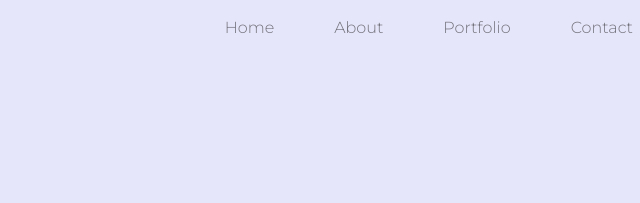
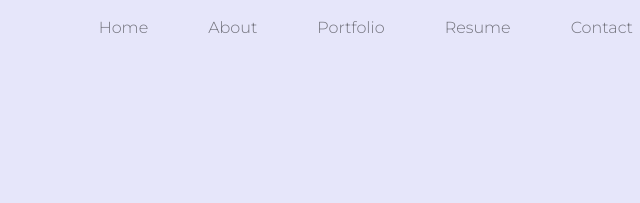
Before and after one commit to domdotcom/Portfolio, a plain HTML site: page index.html in a window 1280 px wide. Shown: the top 203 px of the page, 557-1197 px from the left. Drawn offline with nearby package versions, Linux system fonts and the light colour scheme; a web font is replaced by a local one.

Commit message:
added resume link

```diff
--- a/index.html
+++ b/index.html
@@ -37,6 +37,9 @@
         </li>
         <li class="nav-item">
           <a class="nav-link" href="portfolio.html">Portfolio</a>
+        </li>
+        <li class="nav-item">
+          <a class = "nav-link" href="./Assets/CodingResume-9-20.pdf">Resume</a>
         </li>
         <li class="nav-item">
             <a class="nav-link" href="contact.html">Contact</a>
```
Also changed, not shown: about.html (+5 -0 lines), contact.html (+3 -0 lines), portfolio.html (+3 -0 lines), Assets/SearchDestroy.PNG (deleted), Assets/amaro delletna.PNG (deleted), Assets/password.PNG (deleted), Assets/pet.jpg (deleted), Assets/travel.jpg (deleted), Assets/wine.jpg (deleted), 1 other file.
